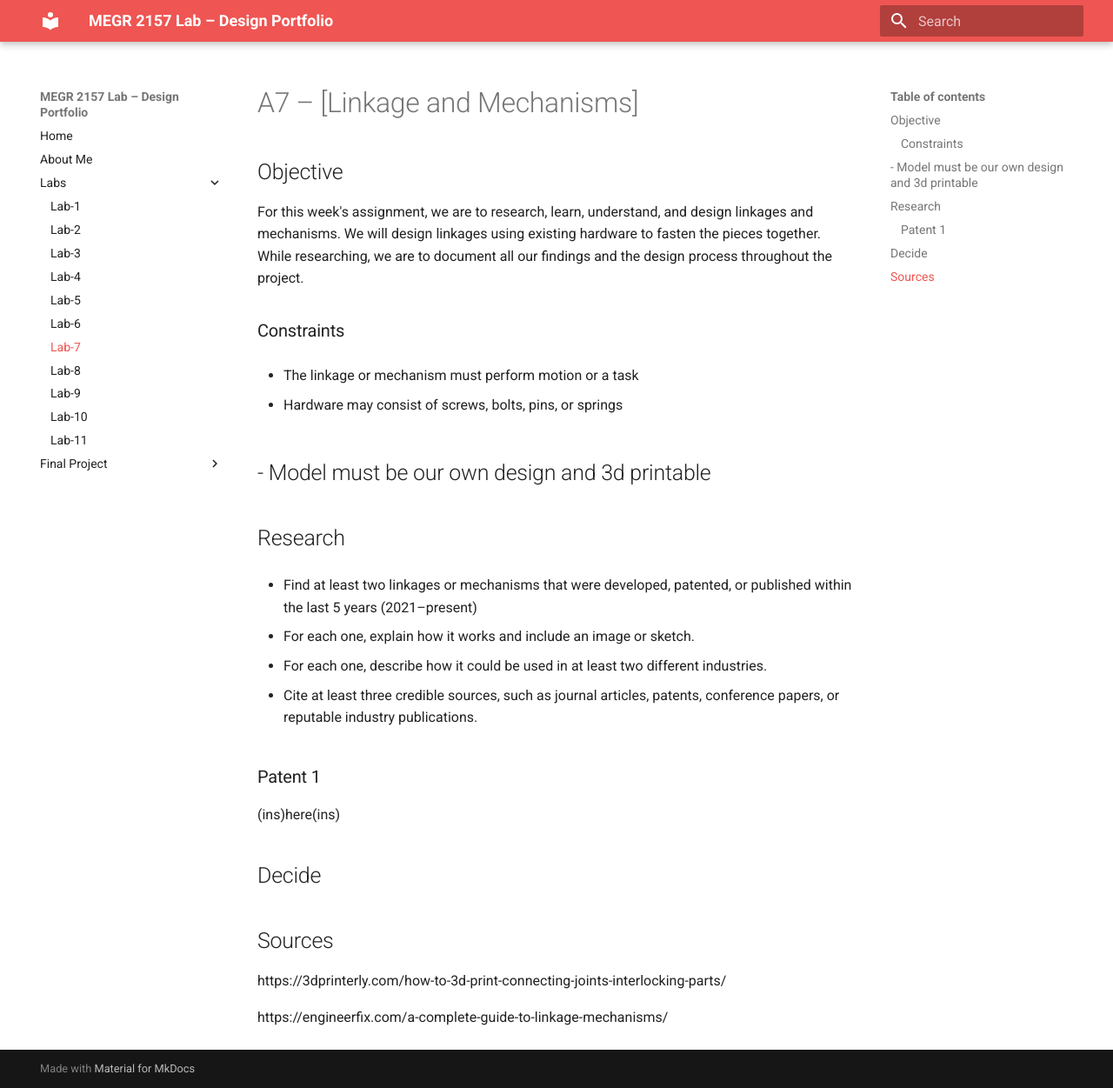
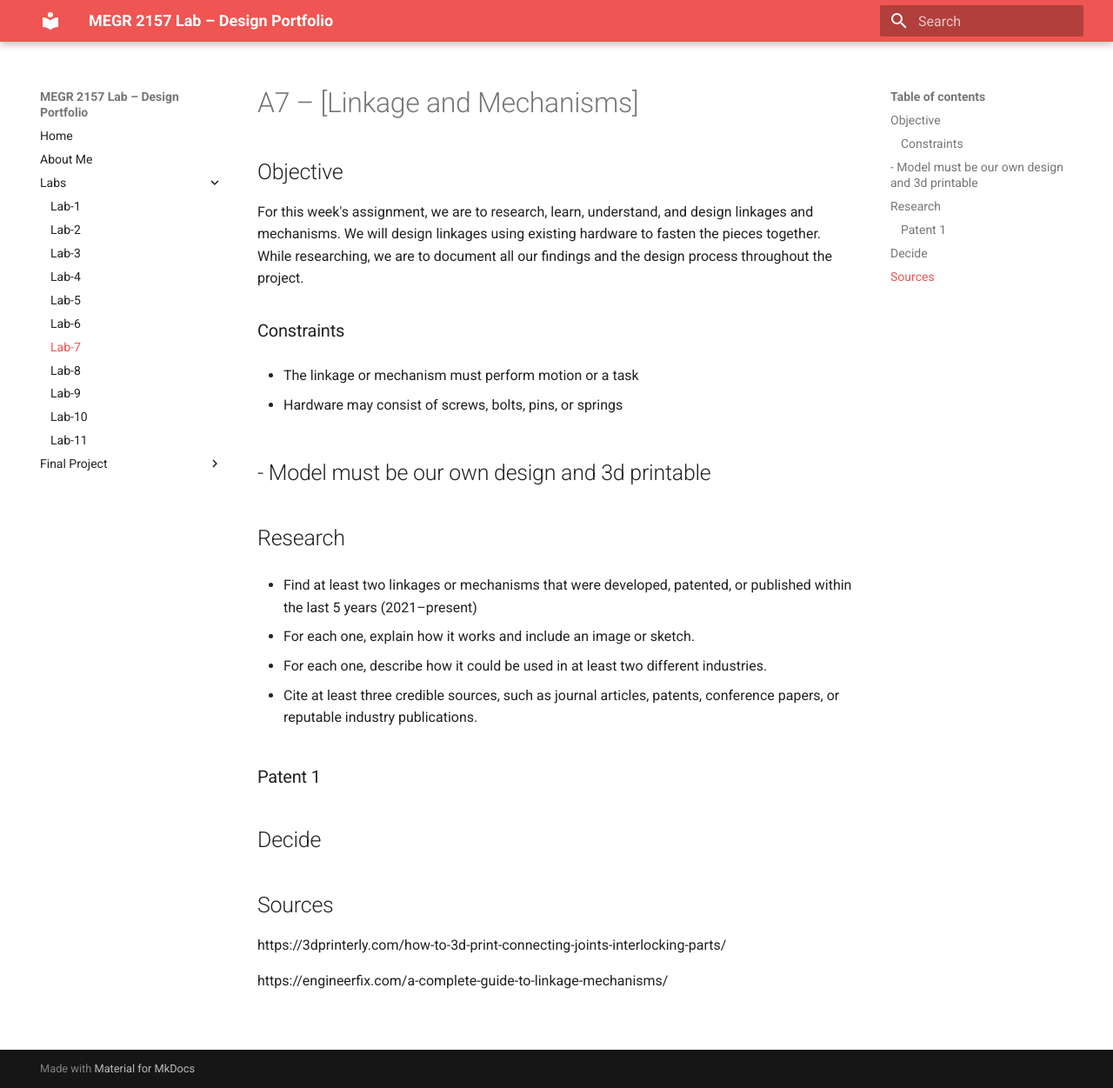
Before and after one commit to NathanZimmy/MEGR-2156-Lab, an MkDocs documentation site: the page built from docs/Labs/L07/index.md, in a window 1280 px wide and 1251 px high. Shown: the whole window at 87% size. Built offline with MkDocs 1.6.1 and Material for MkDocs 9.7.7, drawn with Linux system fonts in a browser that asks for light colours.

Commit message:
Update index.md

```diff
--- a/docs/Labs/L07/index.md
+++ b/docs/Labs/L07/index.md
@@ -20,7 +20,7 @@ For this week's assignment, we are to research, learn, understand, and design li
 - Cite at least three credible sources, such as journal articles, patents, conference papers, or reputable industry publications.
 
 ### Patent 1
-(ins)here(ins)
+
 
 ## Decide
 
```
